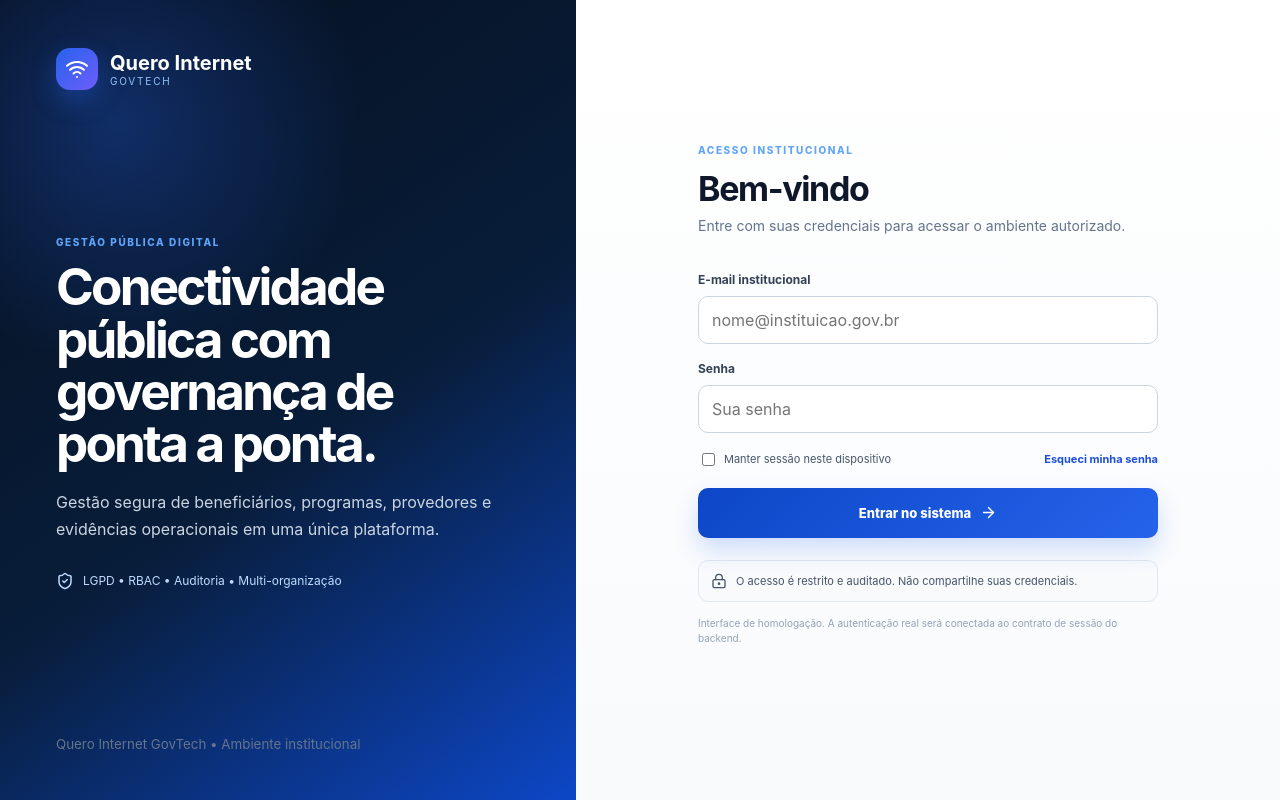
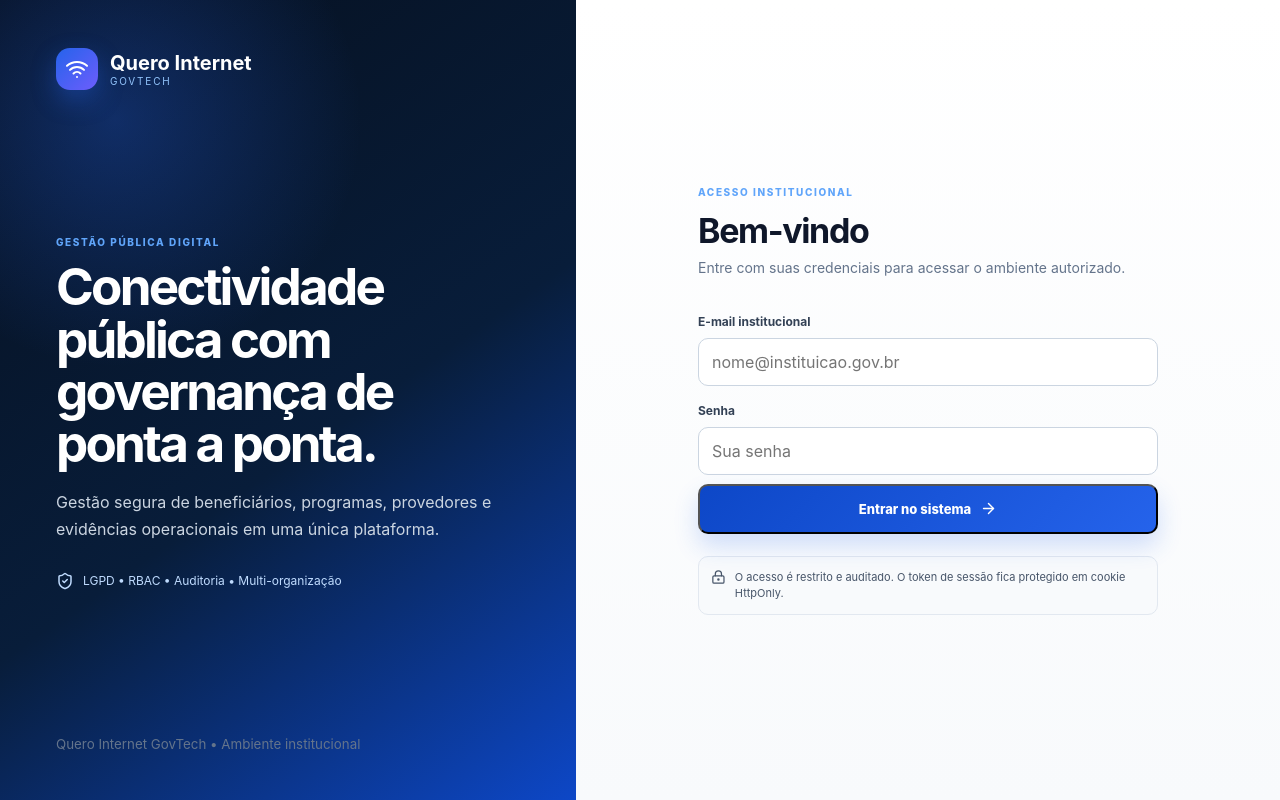
Before and after one commit to nicholasrichardsonsecurity/quero-internet, a Next.js app in the folder apps/web/: page /login in a window 1280 px wide. Built offline with nearby package versions, Linux system fonts and the light colour scheme.

Commit message:
feat(web): connect institutional login to real session BFF

```diff
--- a/apps/web/app/login/page.tsx
+++ b/apps/web/app/login/page.tsx
@@ -1,8 +1,49 @@
+'use client';
+
+import { FormEvent, useState } from 'react';
 import { ArrowRight, LockKeyhole, ShieldCheck, Wifi } from 'lucide-react';
-import Link from 'next/link';
+import { useRouter } from 'next/navigation';
 import './login.css';
 
 export default function LoginPage() {
+  const router = useRouter();
+  const [loading, setLoading] = useState(false);
+  const [error, setError] = useState<string | null>(null);
+
+  async function handleSubmit(event: FormEvent<HTMLFormElement>) {
+    event.preventDefault();
+    setLoading(true);
+    setError(null);
+
+    const data = new FormData(event.currentTarget);
+    const response = await fetch('/api/auth/login', {
+      method: 'POST',
+      headers: { 'content-type': 'application/json' },
+      body: JSON.stringify({
+        email: String(data.get('email') ?? ''),
+        password: String(data.get('password') ?? '')
+      })
+    }).catch(() => null);
+
+    if (!response?.ok) {
+      let message = 'Não foi possível entrar. Verifique suas credenciais e tente novamente.';
+      if (response) {
+        try {
+          const body = (await response.json()) as { message?: string };
+          if (body.message) message = body.message;
+        } catch {
+          // mantém mensagem genérica
+        }
+      }
+      setError(message);
+      setLoading(false);
+      return;
+    }
+
+    router.replace('/');
+    router.refresh();
+  }
+
   return (
     <main className="login-page">
       <section className="login-hero">
@@ -13,8 +54,15 @@ export default function LoginPage() {
       <section className="login-form-wrap"><div className="login-form-card">
         <div className="mobile-login-brand"><span className="brand-mark"><Wifi size={22}/></span><strong>Quero Internet</strong></div>
         <span className="eyebrow">ACESSO INSTITUCIONAL</span><h2>Bem-vindo</h2><p className="form-intro">Entre com suas credenciais para acessar o ambiente autorizado.</p>
-        <form><label htmlFor="email">E-mail institucional</label><input id="email" name="email" type="email" autoComplete="username" placeholder="nome@instituicao.gov.br"/><label htmlFor="password">Senha</label><input id="password" name="password" type="password" autoComplete="current-password" placeholder="Sua senha"/><div className="form-meta"><label className="remember"><input type="checkbox"/> Manter sessão neste dispositivo</label><a href="#">Esqueci minha senha</a></div><Link className="login-submit" href="/">Entrar no sistema <ArrowRight size={17}/></Link></form>
-        <div className="security-note"><LockKeyhole size={16}/><span>O acesso é restrito e auditado. Não compartilhe suas credenciais.</span></div><p className="login-demo-note">Interface de homologação. A autenticação real será conectada ao contrato de sessão do backend.</p>
+        <form onSubmit={handleSubmit}>
+          <label htmlFor="email">E-mail institucional</label>
+          <input id="email" name="email" type="email" autoComplete="username" placeholder="nome@instituicao.gov.br" required disabled={loading}/>
+          <label htmlFor="password">Senha</label>
+          <input id="password" name="password" type="password" autoComplete="current-password" placeholder="Sua senha" required disabled={loading}/>
+          {error ? <div className="login-error" role="alert">{error}</div> : null}
+          <button className="login-submit" type="submit" disabled={loading}>{loading ? 'Validando acesso...' : 'Entrar no sistema'} {!loading ? <ArrowRight size={17}/> : null}</button>
+        </form>
+        <div className="security-note"><LockKeyhole size={16}/><span>O acesso é restrito e auditado. O token de sessão fica protegido em cookie HttpOnly.</span></div>
       </div></section>
     </main>
   );
```
